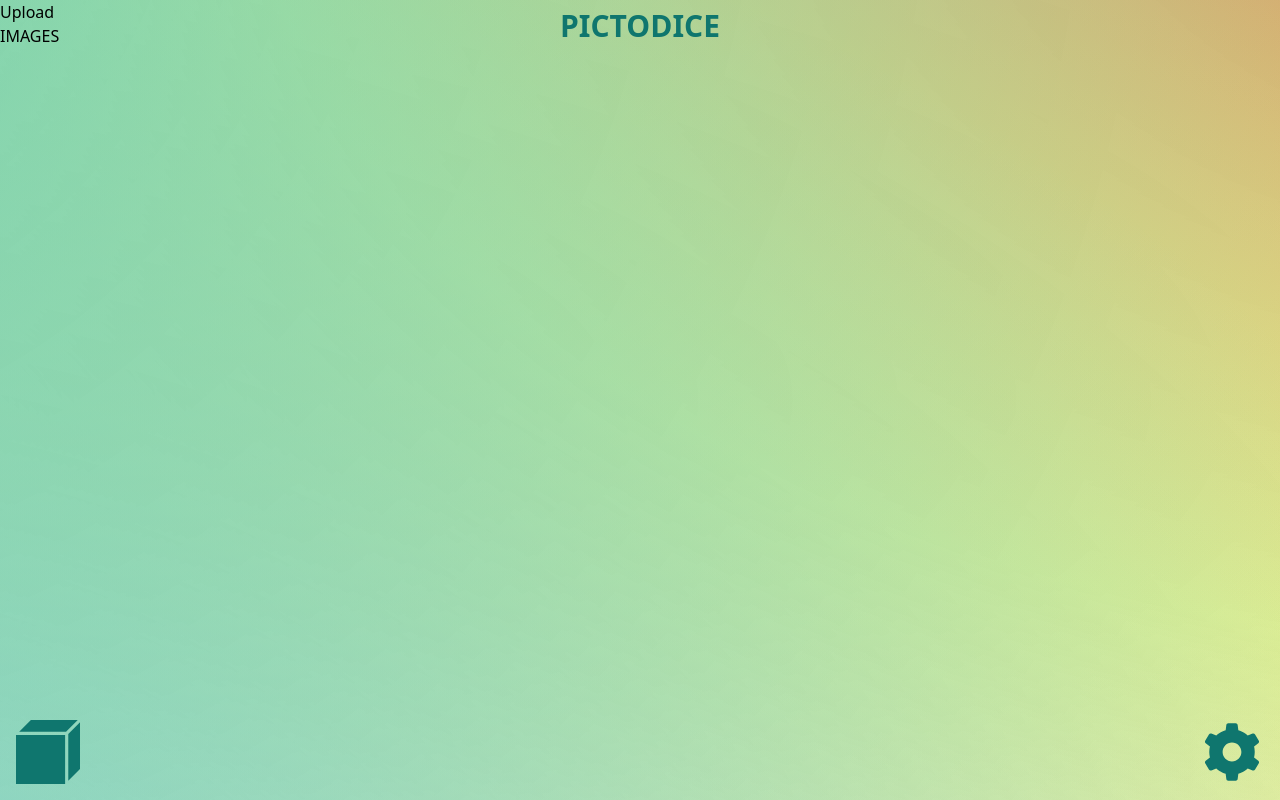
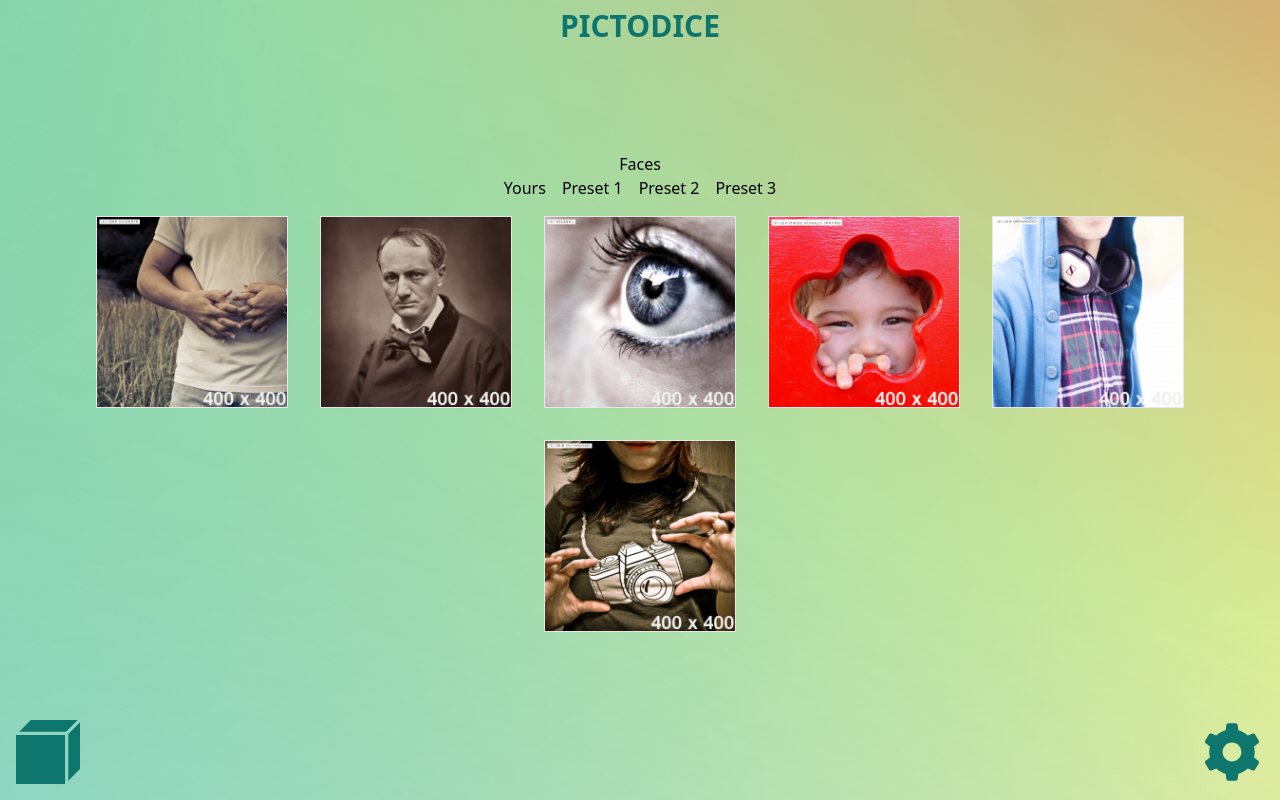
Before and after one commit to kalnode/pictodice, a Nuxt app: page /upload in a window 1280 px wide. Built offline with nearby package versions, Linux system fonts and the light colour scheme.

Commit message:
Pinia store setup w/ images basic setup

```diff
--- a/assets/css/main.css
+++ b/assets/css/main.css
@@ -17,3 +17,15 @@
 .noHighlight {
     -webkit-tap-highlight-color: transparent;
 }
+
+/* VUE NAMED-TRANSITIONS */
+
+.fade-enter-active,
+.fade-leave-active {
+    transition: opacity 0.2s ease;
+}
+
+.fade-enter-from,
+.fade-leave-to {
+    opacity: 0;
+}
--- a/components/Dice.vue
+++ b/components/Dice.vue
@@ -1,3 +1,8 @@
+<script setup>
+// STORE
+import { useMyAlertsStore } from '@/stores/myStore'
+const store = useMyAlertsStore()
+</script>
 <template>
     <div class="w-full h-full flex flex-col justify-center items-center">
 
@@ -39,12 +44,12 @@
         ">
             <div id="dieInner" class="cube">
 
-                <div v-for="(face, index) in Die.faces" :key="'face-'+index"
+                <div v-for="(image, index) in store.dice[0].images" :key="'face-'+index"
                 :class="[
-                    face.name,
+                    Die.faces[index].name, //face.name,
                     (DiceState.face === index+1 || DiceState.spinning) ? 'lightFacing' : ''
                 ]"
-                :style="!useBGmap ? 'background-image: url(images/' + dummyImages[index] + ')' : ''">
+                :style="!useBGmap ? 'background-image: url(images/' + image + ')' : ''">
                 </div>
 
                 <!-- OLD WAY of building faces -->
--- a/components/Logo.vue
+++ b/components/Logo.vue
@@ -1,7 +1,11 @@
 <script setup>
-    // TODO: Double check if this is correct. Because <Nav> occurs outside of <NuxtPage />, we need this import to make useRoute() reactive, otherwise it never changes after initial landing.
-    import { useRoute } from 'vue-router'
-    const route = useRoute()
+// STORE
+import { useMyAlertsStore } from '@/stores/myStore'
+const store = useMyAlertsStore()
+
+// TODO: Double check if this is correct. Because <Nav> occurs outside of <NuxtPage />, we need this import to make useRoute() reactive, otherwise it never changes after initial landing.
+import { useRoute } from 'vue-router'
+const route = useRoute()
 </script>
 
 <template>
@@ -9,6 +13,10 @@
         <NuxtLink to="/">
             Pictodice
         </NuxtLink>
+
+
+        <!-- DEV TEST for pinia -->
+        <!-- {{ store.name }} -->
     </h1>
 </template>
 
--- a/components/Navigation.vue
+++ b/components/Navigation.vue
@@ -1,4 +1,10 @@
 <script setup>
+
+// STORE
+import { useMyAlertsStore } from '@/stores/myStore'
+const store = useMyAlertsStore()
+
+// ROUTER
 // TODO: Double check if this is correct. Because <Nav> occurs outside of <NuxtPage />, we need this import to make useRoute() reactive, otherwise it never changes after initial landing.
 import { useRoute } from 'vue-router'
 const route = useRoute()
@@ -8,6 +14,8 @@
     <div class="pointer-events-none">
         <header>
             <nav>
+
+                <!-- OLD MENU -->
                 <!--
                 <ul class="flex space-x-4 m-2">
                     <li class="p-2 rounded bg-orange-700 text-white"><NuxtLink to="/">Home</NuxtLink></li>
@@ -16,11 +24,16 @@
                     <li class="p-2 rounded bg-orange-700 text-white"><NuxtLink to="/about">About</NuxtLink></li>
                 </ul>
                 -->
+
+                <!-- DEV TEST for pinia -->
+                <!-- {{ store.name }} || <button @click="store.toggleName()" class="pointer-events-auto">Toggle</button> -->
+
                 <div class="flex justify-between items-center m-2">
 
                     <!-- LEFT -->
-                    <div class="pointer-events-all">
-                        <div v-if="route.name == 'index'" class="p-2 rounded text-teal-700 hover:text-teal-200 hover:scale-110 transition-transform">
+                    <div class="pointer-events-auto">
+                        <transition name="fade" mode="out-in">
+                            <div v-if="route.name == 'index'" :key="'LinkUpload'" class="p-2 rounded text-teal-700 hover:text-teal-200 hover:scale-110 transition-transform">
                                 <NuxtLink to="/upload">
                                     <svg class="w-16 h-auto" fill="currentColor" version="1.1" viewBox="0 0 512 326.31" xmlns="http://www.w3.org/2000/svg">
                                         <path d="m124.39 146.03h-102.76c-5.7344 0-11.238-2.2786-15.297-6.3381-4.0543-4.0543-6.333-9.5574-6.333-15.297v-102.76c0-5.7394 2.2786-11.243 6.333-15.302 4.0593-4.0543 9.5624-6.3331 15.297-6.3331h102.76c5.7394 0 11.243 2.2786 15.297 6.3331 4.0593 4.0593 6.3381 9.5624 6.3381 15.302v102.76c0 5.7394-2.2786 11.243-6.3381 15.297-4.0543 4.0593-9.5574 6.3381-15.297 6.3381z" />
@@ -33,7 +46,7 @@
                                     <!-- width="512pt" height="326.31pt" -->
                                 </NuxtLink>
                             </div>
-                        <div v-else class="p-2 rounded text-teal-700 hover:text-teal-200 hover:scale-110 transition-transform">
+                            <div v-else :key="'LinkHome'" class="p-2 rounded text-teal-700 hover:text-teal-200 hover:scale-110 transition-transform">
                                 <NuxtLink to="/">
                                     <svg class="w-16 h-auto" fill="currentColor" version="1.1" viewBox="0 0 512 512" xmlns="http://www.w3.org/2000/svg">
                                         <path d="m0 119.11h392.89v392.89h-392.89zm25.387-25.387 93.726-93.726h374.93l-93.726 93.726zm486.61-75.769v374.93l-93.726 93.726v-374.93z" />
@@ -41,10 +54,13 @@
                                     <!-- width="512pt" height="512pt" -->
                                 </NuxtLink>
                             </div>
+                        </transition>
                     </div>
 
                     <!-- RIGHT -->
-                    <div class="pointer-events-all">
+                    <div class="pointer-events-auto">
+
+                        <transition name="fade" mode="out-in">
                             <div v-if="route.name != 'settings'" class="p-2 rounded text-teal-700 hover:text-teal-200 hover:scale-110 transition-transform">
                                 <NuxtLink to="/settings">
                                     <svg class="w-16 h-auto" fill="currentColor" xmlns="http://www.w3.org/2000/svg" xmlns:xlink="http://www.w3.org/1999/xlink" version="1.1" x="0px" y="0px" viewBox="0 0 100 100" enable-background="new 0 0 100 100" xml:space="preserve">
@@ -54,6 +70,7 @@
                                 </NuxtLink>
                             </div>
                             <!-- <div class="p-2 rounded bg-orange-700 text-white"><NuxtLink to="/about">About</NuxtLink></div> -->
+                        </transition>
                     </div>
                 </div>
             </nav>
@@ -61,4 +78,15 @@
     </div>
 </template>
 
+<script>
+export default {
+    name: "Navigation",
+
+    props: {
+
+    }
+}
+</script>
+
+
 <style scoped></style>
--- a/nuxt.config.ts
+++ b/nuxt.config.ts
@@ -5,11 +5,40 @@ export default defineNuxtConfig({
         pageTransition: { name: 'page', mode: 'out-in' },
         baseURL: process.env.NODE_ENV === 'production' ? '/photodice/' : '/'
     },
+
     css: ['@/assets/css/main.css'],
+
     postcss: {
         plugins: {
             tailwindcss: {},
             autoprefixer: {}
         }
-    }
+    },
+
+    modules: [
+        [
+          '@pinia/nuxt',
+          { autoImports: ['defineStore', 'acceptHMRUpdate'] }
+        ],
+    ],
+
+    /*
+    imports: {
+        dirs: ['stores'],
+    },
+    */
+
+
+    //modules: ['@pinia/nuxt'],
+/*
+    pinia: {
+        autoImports: [
+        // automatically imports `defineStore`
+        'defineStore', // import { defineStore } from 'pinia'
+        ['defineStore', 'definePiniaStore'], // import { defineStore as definePiniaStore } from 'pinia'
+        ],
+    },
+    */
+
+
 })
--- a/package.json
+++ b/package.json
@@ -20,6 +20,8 @@
     "@capacitor/core": "^4.7.0",
     "@capacitor/ios": "^4.7.0",
     "@capacitor/motion": "^4.0.2",
-    "gh-pages": "^5.0.0"
+    "@pinia/nuxt": "^0.4.7",
+    "gh-pages": "^5.0.0",
+    "pinia": "^2.0.33"
   }
 }
--- a/pages/settings.vue
+++ b/pages/settings.vue
@@ -1,5 +1,8 @@
 <template>
-    <div>
+    <div class="w-full h-full flex flex-col justify-center items-center">
         <h1>Settings</h1>
+
+
+
     </div>
 </template>
--- a/pages/upload.vue
+++ b/pages/upload.vue
@@ -1,10 +1,63 @@
+<script setup>
+// STORE
+import { useMyAlertsStore } from '@/stores/myStore'
+const store = useMyAlertsStore()
+</script>
 <template>
-    <div>
-        <h1>Upload</h1>
+    <div class="w-full h-full flex flex-col justify-center items-center">
+        <h1>Faces</h1>
+
+        <div class="flex justify-center space-x-4">
+            <div>Yours</div>
+            <div>Preset 1</div>
+            <div>Preset 2</div>
+            <div>Preset 3</div>
+        </div>
 
         <div>
-            <div>IMAGES</div>
+            <div class="flex justify-center items-center flex-wrap">
+                <div v-for="(face, index) in store.dice[0].images" :key="'slot-'+index"
+                class="w-40 md:w-48 h-auto border m-2 md:m-4 bg-white flex justify-center items-center cursor-pointer overflow-hidden hover:scale-105 transition-transform">
+                    <img :src="'images/'+face" />
+                </div>
+            </div>
         </div>
 
     </div>
 </template>
+
+
+<script>
+export default {
+    name: "Upload",
+
+    props: {
+
+    },
+
+      data() {
+        return {
+            images: 6
+
+
+        }
+
+    },
+
+    mounted() {
+
+
+    },
+
+
+    methods: {
+
+        handleKeyDown(e) {
+            console.log("func handleKeyDown %O", e)
+            if (e.code === 'Space') {
+                this.getRandomDieFace()
+            }
+        },
+    }
+}
+</script>
--- /dev/null
+++ b/stores/myStore.ts
@@ -0,0 +1,47 @@
+import { resolveDirective } from 'nuxt/dist/app/compat/capi'
+import { defineStore } from 'pinia'
+
+// You can name the return value of `defineStore()` anything you want,
+// but it's best to use the name of the store and surround it with `use`
+// and `Store` (e.g. `useUserStore`, `useCartStore`, `useProductStore`)
+// the first argument is a unique id of the store across your application
+
+
+// DEFINE STORE
+export const useMyAlertsStore = defineStore('myAlerts', {
+    state: () => ({
+        count: 0,
+        name: false,
+
+        dice: [
+            {
+                active: true,
+                images: [
+                    'dummy-400x400-BodyLanguage.jpg',
+                    'dummy-400x400-CharlesBaudelaire.jpg',
+                    'dummy-400x400-Eye.jpg',
+                    'dummy-400x400-HappyBoy.jpg',
+                    'dummy-400x400-Headphone.jpg',
+                    'dummy-400x400-TShirt.jpg'
+                ]
+            },
+            {
+                active: false,
+                color: 'red',
+                images: null
+            }
+        ],
+
+    }),
+    getters: {
+        doubleCount: (state) => state.count * 2,
+    },
+    actions: {
+        increment() {
+            this.count++
+        },
+        toggleName() {
+            this.name = !this.name
+        },
+    },
+})
```
Also changed, not shown: 1 other file (tests, documents, lock files or other folders). Lines whose indentation alone changed are shown as unchanged.
